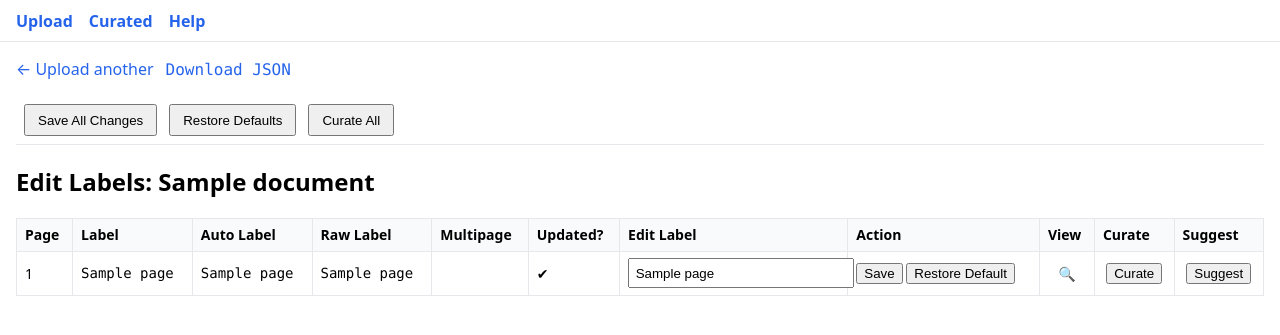
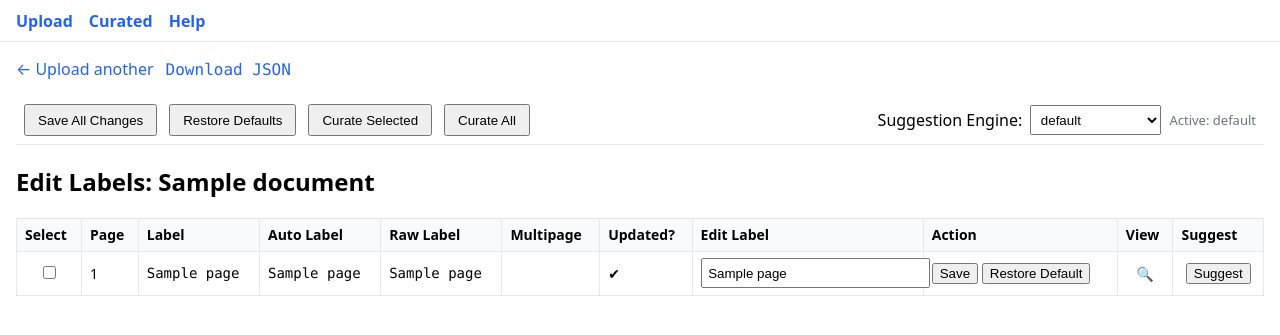
Before and after one commit to RockSolidOP/Classification_Flask, a Flask app: template templates/edit.html in a window 1280 px wide. Shown: the top 335 px of the page. Run offline with Flask 3, Linux system fonts and the light colour scheme; the template is opened without the code that fills it: most values are stand-ins (such as "Sample title", 1, 10 or a date in 2020); data that the repository does not hold is empty.

Commit message:
update4 suggesion selection

```diff
--- a/app.py
+++ b/app.py
@@ -61,19 +61,43 @@ DATASET_ROOT.mkdir(parents=True, exist_ok=True)
 DATASET_IMAGES.mkdir(parents=True, exist_ok=True)
 
 
+def _vector_embeddings_dir() -> Path:
+    return DATASET_ROOT / "embeddings"
+
+
+def _vector_faiss_dir() -> Path:
+    return DATASET_ROOT / "faiss"
+
+
+def _vector_versions() -> list[str]:
+    versions: list[str] = []
+    emb_dir = _vector_embeddings_dir()
+    if not emb_dir.exists():
+        return versions
+    for p in sorted(emb_dir.glob("clip_vitb32*.jsonl")):
+        name = p.name
+        if name == "clip_vitb32.jsonl":
+            versions.append("default")
+        elif name.startswith("clip_vitb32_") and name.endswith(".jsonl"):
+            versions.append(name[len("clip_vitb32_"):-6])
+    return versions
+
+
+def _active_vector_version() -> str:
+    act_path = _vector_faiss_dir() / "ACTIVE_VERSION.txt"
+    if act_path.exists():
+        try:
+            return act_path.read_text(encoding="utf-8").strip() or "default"
+        except Exception:
+            pass
+    return "default"
+
+
 def _suggest_next_vector_version() -> str:
-    emb_dir = DATASET_ROOT / "embeddings"
-    emb_dir.mkdir(parents=True, exist_ok=True)
-    max_n = 0
-    for p in emb_dir.glob("clip_vitb32_*.jsonl"):
-        m = re.match(r"clip_vitb32_(v\\d+)\\.jsonl$", p.name)
-        if m:
-            try:
-                n = int(m.group(1)[1:])
-                max_n = max(max_n, n)
-            except Exception:
-                continue
-    return f"v{max_n + 1}" if max_n else "v1"
+    versions = _vector_versions()
+    numeric = [int(v[1:]) for v in versions if re.fullmatch(r"v\d+", v)]
+    next_n = max(numeric) + 1 if numeric else 1
+    return f"v{next_n}"
 
 
 def _reset_suggest_cache() -> None:
@@ -411,7 +435,7 @@ def curated():
     items = []
     label_summary = {}
     # List embedding/index versions
-    faiss_dir = DATASET_ROOT / "faiss"
+    faiss_dir = _vector_faiss_dir()
     emb_dir = DATASET_ROOT / "embeddings"
     faiss_dir.mkdir(parents=True, exist_ok=True)
     emb_dir.mkdir(parents=True, exist_ok=True)
@@ -620,7 +644,7 @@ def api_curated_delete_label():
 @app.post("/api/build_embeddings")
 def api_build_embeddings():
     # Compute next version vN based on existing files
-    emb_dir = DATASET_ROOT / "embeddings"
+    emb_dir = _vector_embeddings_dir()
     emb_dir.mkdir(parents=True, exist_ok=True)
     ver = _suggest_next_vector_version()
     cmd = [sys.executable, str((ROOT / "curation" / "build_embeddings.py")), "--version", ver]
@@ -650,11 +674,16 @@ def api_set_active_version():
     ver = request.form.get("version") or request.args.get("version")
     if not ver:
         return jsonify({"ok": False, "error": "version required"}), 400
-    faiss_dir = DATASET_ROOT / "faiss"
+    faiss_dir = _vector_faiss_dir()
     faiss_dir.mkdir(parents=True, exist_ok=True)
     (faiss_dir / "ACTIVE_VERSION.txt").write_text(ver, encoding="utf-8")
     _reset_suggest_cache()
     return jsonify({"ok": True, "version": ver})
+
+
+@app.get("/api/vector_versions")
+def api_vector_versions():
+    return jsonify({"ok": True, "versions": _vector_versions(), "active": _active_vector_version()})
 
 
 @app.get("/api/vector_version")
@@ -675,9 +704,9 @@ def api_build_vectors():
     if not re.match(r"^[A-Za-z0-9._-]+$", version):
         return jsonify({"ok": False, "error": "invalid version name"}), 400
 
-    emb_dir = DATASET_ROOT / "embeddings"
+    emb_dir = _vector_embeddings_dir()
     emb_dir.mkdir(parents=True, exist_ok=True)
-    faiss_dir = DATASET_ROOT / "faiss"
+    faiss_dir = _vector_faiss_dir()
     faiss_dir.mkdir(parents=True, exist_ok=True)
 
     embed_cmd = [sys.executable, str(ROOT / "curation" / "build_embeddings.py"), "--version", version]
--- a/templates/edit.html
+++ b/templates/edit.html
@@ -43,7 +43,15 @@
     <div class="actions">
       <button type="submit" form="editForm" title="Save all label edits on this page to the JSON file">Save All Changes</button>
       <button type="button" onclick="restoreAll()" title="Restore all labels to auto_label (default)">Restore Defaults</button>
+      <button type="button" onclick="curateSelected()" title="Curate only the pages you selected below">Curate Selected</button>
       <button type="button" onclick="curateAll()" title="Append all labeled pages to curated dataset">Curate All</button>
+      <div style="margin-left:auto; display:flex; gap:.5rem; align-items:center;">
+        <label for="vectorSelect" style="font-weight:500;">Suggestion Engine:</label>
+        <select id="vectorSelect" title="Pick which suggestion engine to use" disabled style="padding:.35rem;">
+          <option>Loading…</option>
+        </select>
+        <span id="vectorActiveNote" style="color:#6b7280; font-size:13px;"></span>
+      </div>
     </div>
 
     <h2>Edit Labels: {{ mapping.document }}</h2>
@@ -51,6 +59,7 @@
       <table>
         <thead>
           <tr>
+            <th>Select</th>
             <th>Page</th>
             <th>Label</th>
             <th>Auto Label</th>
@@ -60,13 +69,15 @@
             <th>Edit Label</th>
             <th>Action</th>
             <th>View</th>
-            <th>Curate</th>
             <th>Suggest</th>
           </tr>
         </thead>
         <tbody>
         {% for p in mapping.pages %}
           <tr>
+            <td style="text-align:center">
+              <input type="checkbox" class="select-page" value="{{ p.page }}" title="Select this page for curated actions">
+            </td>
             <td>{{ p.page }}</td>
             <td class="mono">{{ p.label }}</td>
             <td class="mono">{{ p.auto_label }}</td>
@@ -81,9 +92,6 @@
             <td style="text-align:center">
               <a title="Preview page {{ p.page }} in the PDF viewer" target="_blank" rel="noopener"
                  href="{{ url_for('serve_pdf', filename=mapping.document) }}#page={{ p.page }}">🔍</a>
-            </td>
-            <td style="text-align:center">
-              <button type="button" onclick="curateRow({{ p.page }})" title="Append this page to curated dataset">Curate</button>
             </td>
             <td style="text-align:center">
               <button type="button" onclick="openSuggest({{ p.page }})" title="See suggested labels for this page">Suggest</button>
@@ -158,18 +166,45 @@
         finally { hideBusy(); }
       }
 
-      async function curateRow(page) {
-        showBusy('Curating...');
-        try {
-          const res = await fetch('{{ url_for('api_curate_page', stem=stem, page=0) }}?name={{ download_name }}'.replace('/0','/' + page), { method: 'POST' });
-          const data = await res.json();
-          if (!data.ok) {
-            alert('Curate failed: ' + (data.error || res.status));
-          } else {
-            alert('Curated page ' + page);
+      function getSelectedPages() {
+        return Array.from(document.querySelectorAll('.select-page:checked'))
+          .map((cb) => parseInt(cb.value, 10))
+          .filter((n) => Number.isFinite(n));
+      }
+
+      async function curateSelected() {
+        const pages = getSelectedPages();
+        if (!pages.length) {
+          alert('Select at least one page first.');
+          return;
+        }
+        showBusy('Curating selected pages...');
+        let success = 0;
+        const failures = [];
+        for (const page of pages) {
+          try {
+            const res = await fetch('{{ url_for('api_curate_page', stem=stem, page=0) }}?name={{ download_name }}'.replace('/0','/' + page), {
+              method: 'POST'
+            });
+            const data = await res.json();
+            if (data.ok) {
+              success += 1;
+            } else {
+              failures.push(page);
+            }
+          } catch (e) {
+            failures.push(page);
           }
-        } catch (e) { alert('Curate error'); }
-        finally { hideBusy(); }
+        }
+        hideBusy();
+        if (failures.length === 0) {
+          document.querySelectorAll('.select-page:checked').forEach((cb) => (cb.checked = false));
+        }
+        let message = `Curated ${success} page${success === 1 ? '' : 's'}.`;
+        if (failures.length) {
+          message += ` Failed: ${failures.join(', ')}`;
+        }
+        alert(message);
       }
 
       async function curateAll() {
@@ -184,6 +219,69 @@
           }
         } catch (e) { alert('Curate all error'); }
         finally { hideBusy(); }
+      }
+
+      async function loadVectorVersions() {
+        const select = document.getElementById('vectorSelect');
+        const note = document.getElementById('vectorActiveNote');
+        if (!select) return;
+        select.disabled = true;
+        try {
+          const res = await fetch('{{ url_for('api_vector_versions') }}');
+          const data = await res.json();
+          if (!data.ok) throw new Error(data.error || 'failed');
+          const versions = data.versions || [];
+          const active = data.active || 'default';
+          select.innerHTML = '';
+          if (!versions.length) {
+            select.appendChild(new Option('default', 'default'));
+          } else {
+            versions.forEach((ver) => {
+              select.appendChild(new Option(ver, ver));
+            });
+          }
+          if (active && !versions.includes(active)) {
+            select.appendChild(new Option(`${active} (missing)`, active));
+          }
+          select.value = active;
+          if (note) note.textContent = `Active: ${active}`;
+        } catch (e) {
+          select.innerHTML = '';
+          select.appendChild(new Option('default', 'default'));
+          alert('Could not load suggestion engines');
+        } finally {
+          select.disabled = false;
+        }
+      }
+
+      async function setVectorVersion(version) {
+        const select = document.getElementById('vectorSelect');
+        const note = document.getElementById('vectorActiveNote');
+        if (!version) return;
+        showBusy('Switching suggestion engine...');
+        try {
+          const body = new URLSearchParams();
+          body.append('version', version);
+          const res = await fetch('{{ url_for('api_set_active_version') }}', {
+            method: 'POST',
+            headers: { 'Content-Type': 'application/x-www-form-urlencoded' },
+            body: body.toString()
+          });
+          const data = await res.json();
+          if (!data.ok) {
+            alert('Failed to set suggestion engine: ' + (data.error || res.status));
+          } else {
+            if (note) note.textContent = `Active: ${version}`;
+            alert('Suggestion engine set to ' + version);
+          }
+        } catch (e) {
+          alert('Failed to set suggestion engine');
+        } finally {
+          hideBusy();
+          if (select) {
+            await loadVectorVersions();
+          }
+        }
       }
 
       // Suggest modal UI
@@ -286,6 +384,19 @@
         closeSuggest(); hideBusy();
         alert('Merged alias, saved, and curated');
       }
+
+      document.addEventListener('DOMContentLoaded', async () => {
+        await loadVectorVersions();
+        const select = document.getElementById('vectorSelect');
+        if (select) {
+          select.addEventListener('change', async (event) => {
+            const ver = event.target.value;
+            if (ver) {
+              await setVectorVersion(ver);
+            }
+          });
+        }
+      });
     </script>
     <div class="busy"><div class="box"><div class="spinner"></div><div id="busyMsg">Working...</div></div></div>
 
```
Also changed, not shown: Ground_Truth/sample_18-19_Oct17.json (+6 -6 lines), 8 other files.
